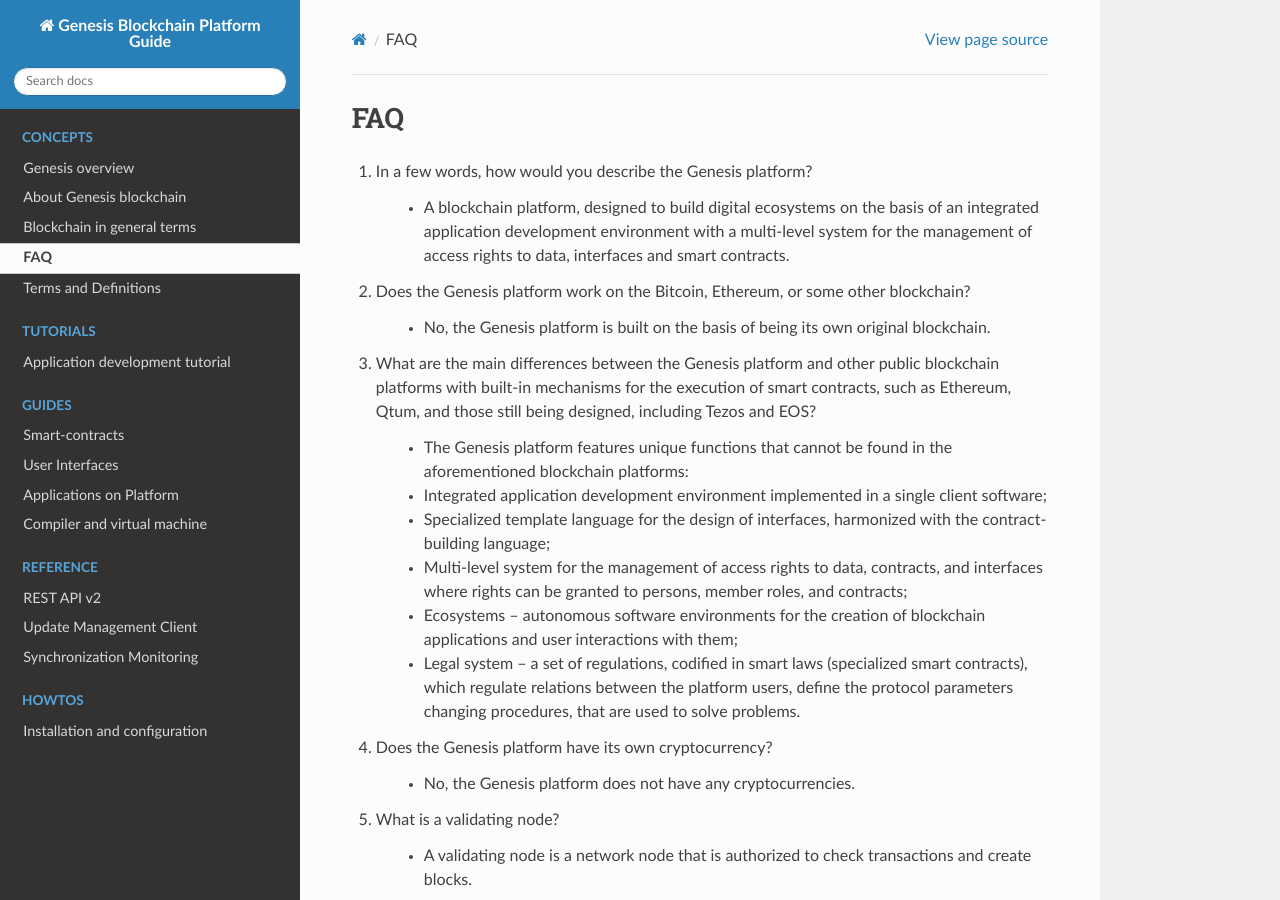
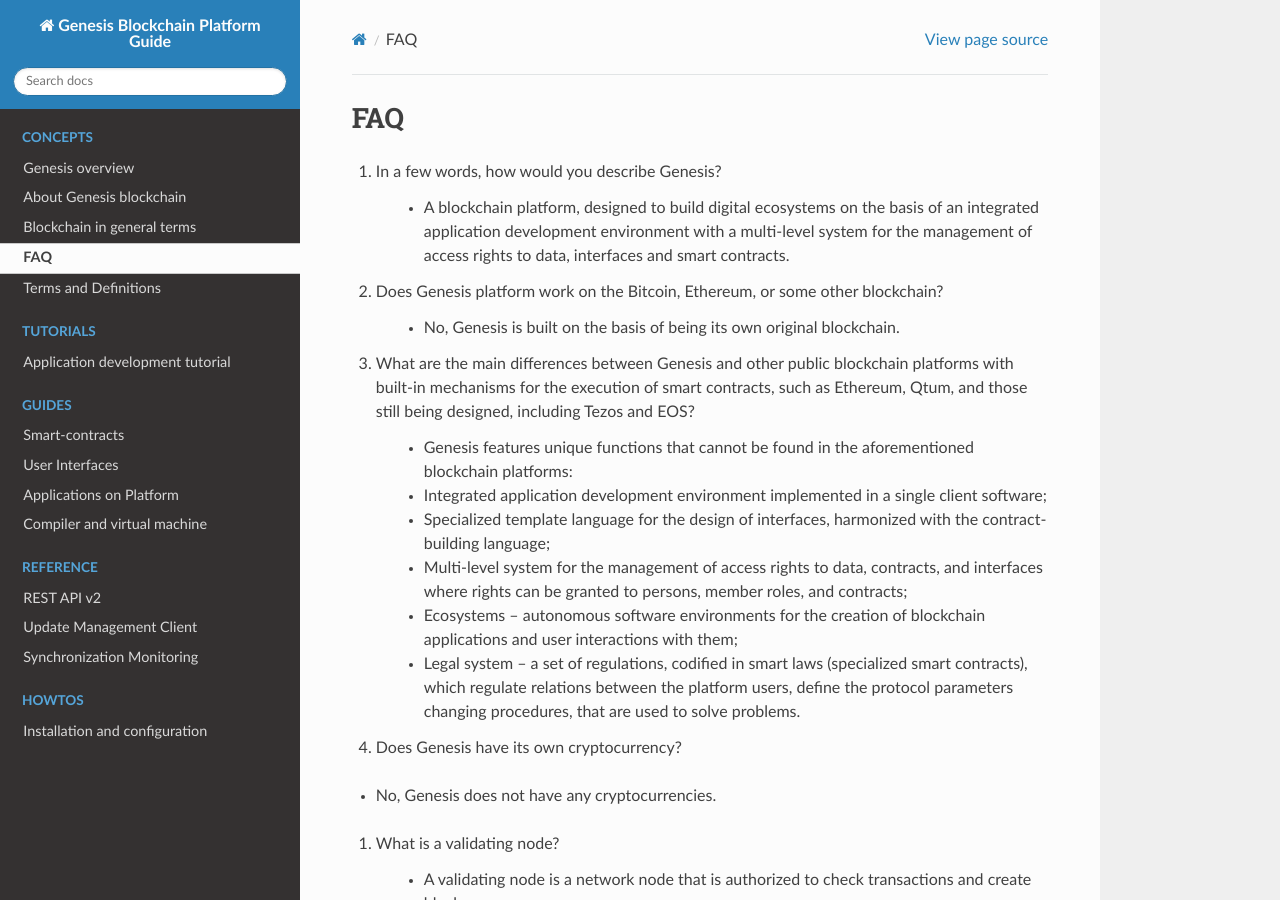
Before and after one commit to AplaProject/apla-docs-en, a Sphinx documentation site: the page built from source/concepts/faq.rst, in a window 1280 px wide and 900 px high. Built offline with Sphinx 7.4.7 and the Read the Docs theme 2.0.0, drawn with Linux system fonts in a browser that asks for light colours; some of the changed text lies outside the part shown.

Commit message:
Condition faq for Apla/Genesis

```diff
--- a/source/concepts/faq.rst
+++ b/source/concepts/faq.rst
@@ -1,17 +1,17 @@
 FAQ
 ###
 
-#. In a few words, how would you describe the Genesis platform?
+#. In a few words, how would you describe |platform|?
 
     - A blockchain platform, designed to build digital ecosystems on the basis of an integrated application development environment with a multi-level system for the management of access rights to data, interfaces and smart contracts.
 
-#. Does the Genesis platform work on the Bitcoin, Ethereum, or some other blockchain?
+#. Does |platform| platform work on the Bitcoin, Ethereum, or some other blockchain?
 
-    - No, the Genesis platform is built on the basis of being its own original blockchain.
+    - No, |platform| is built on the basis of being its own original blockchain.
 
-#. What are the main differences between the Genesis platform and other public blockchain platforms with built-in mechanisms for the execution of smart contracts, such as Ethereum, Qtum, and those still being designed, including Tezos and EOS?
+#. What are the main differences between |platform| and other public blockchain platforms with built-in mechanisms for the execution of smart contracts, such as Ethereum, Qtum, and those still being designed, including Tezos and EOS?
 
-    - The Genesis platform features unique functions that cannot be found in the aforementioned blockchain platforms:
+    - |platform| features unique functions that cannot be found in the aforementioned blockchain platforms:
 
     - Integrated application development environment implemented in a single client software;
 
@@ -23,9 +23,15 @@
 
     - Legal system – a set of regulations, codified in smart laws (specialized smart contracts), which regulate relations between the platform users, define the protocol parameters changing procedures, that are used to solve problems.
 
-#. Does the Genesis platform have its own cryptocurrency?
+#. Does |platform| have its own cryptocurrency?
 
-    - No, the Genesis platform does not have any cryptocurrencies.
+.. ifconfig:: if_project in ('genesis')
+
+        - No, |platform| does not have any cryptocurrencies.
+
+.. ifconfig:: if_project in ('apla')
+
+        - Yes, |platform| uses its own tokens, APL.
 
 #. What is a validating node?
 
@@ -129,7 +135,7 @@
 
     -  The platform team understands that there is no way to completely avoid mistakes in the program code of applications, especially given that applications can be written by any user. That's why we decided to create a mechanism that eliminates the consequences of vulnerability exploitation. The platform has a legal system (a set of smart laws), that allow for stopping the operation of an attacking application and make a number of transactions for restoring to the status quo. The rights to execute such contracts and voting procedures to grant these rights are defined in the smart laws of the platform's legal system.
 
-#. Which new functions are planned to be implemented in the Genesis platform in the future?
+#. Which new functions are planned to be implemented in |platform| in the future?
 
     - Visual interface designer,
 
@@ -147,14 +153,14 @@
 
     - Semantic reference (ontology) for the unification of operations within the data in the platform.
 
-#. Are there any proofs of the Genesis platform's operability?
+#. Are there any proofs of |platform| operability?
 
     - A number of proof of concept projects have been implemented on the platform during the last few months: a polling and voting system for a political party (Netherlands), new businesses registration (UAE), trading financial instruments (Luxembourg), register of property (India), and a contracts management system (UAE).
 
-#. Does the Genesis platform have any obvious drawbacks?
+#. Does |platform| have any obvious drawbacks?
 
-    - The biggest drawback of the platform, compared to, say, Ethereum, is that Genesis platform is just in the launch mode. But this drawback will transform into a big advantage over time.
+    - The biggest drawback of the platform, compared to, say, Ethereum, is that |platform| is just in the launch mode. But this drawback will transform into a big advantage over time.
 
-#. What does the future of the Genesis platform look like?
+#. What does the future of |platform| look like?
 
     - The Genesis platform was designed based on the assumption that the full effect of blockchain technology can only be achieved when all activities, operations, registers and contracts are on the same blockchain network. Just as there can't be many co-existing Internets, there ultimately can't be many co-existing blockchain networks. We see the Genesis platform as a unified platform, which in the future will run the operations of all governments in the world.
```
